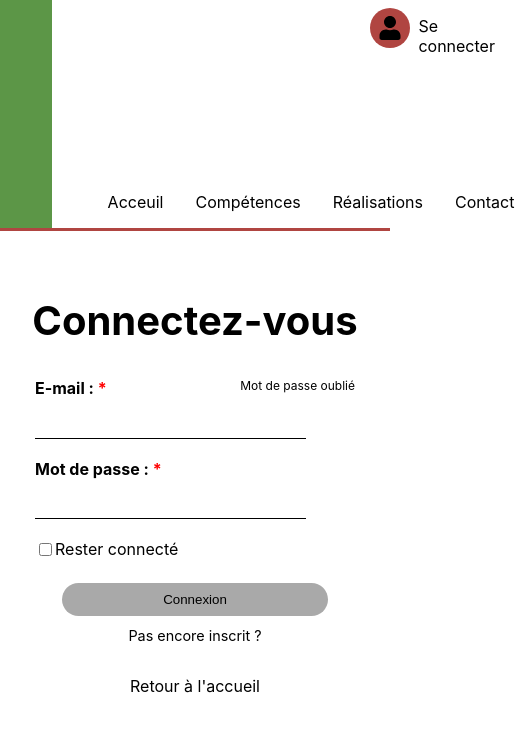
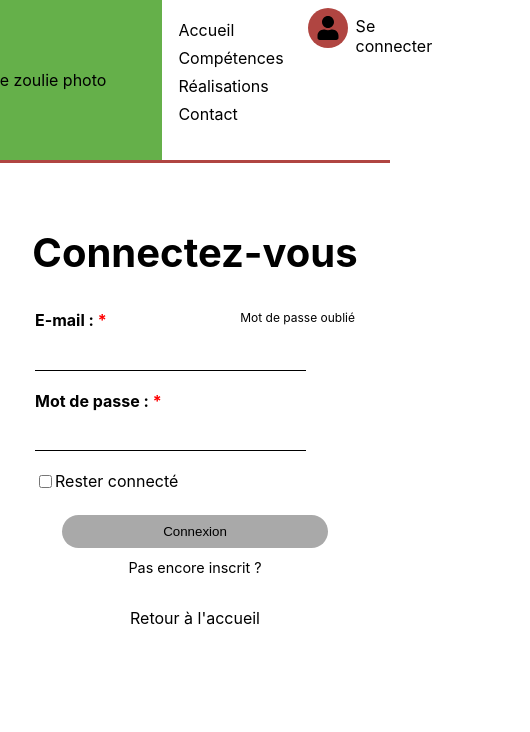
Before and after one commit to thierry-agnelli/portefolio, a React (Create React App) app in the folder front/: page /login in a window 390 px wide. Shown: the top 732 px of the page, 530 px wide, since content can reach past the window. Built offline with nearby package versions, Linux system fonts and the light colour scheme.

Commit message:
redirection page registration et login si déjà loggé +9 préparation déploiement

```diff
--- a/front/package.json
+++ b/front/package.json
@@ -1,5 +1,6 @@
 {
   "name": "portefolio",
+  "homepage": "http://www.tagnelli.fr",
   "version": "0.1.0",
   "private": true,
   "type": "module",
--- a/front/src/assets/components/Banner/Banner.js
+++ b/front/src/assets/components/Banner/Banner.js
@@ -19,7 +19,7 @@ const Banner = () => {
                 </div>
                 <nav id="navMenu">
                     <ul>
-                        <li><Link to="/accueil" className="link">Acceuil</Link></li>
+                        <li><Link to="/accueil" className="link">Accueil</Link></li>
                         <li><Link to="/competences" className="link">Compétences</Link></li>
                         <li><Link to="/realisations" className="link">Réalisations</Link></li>
                         <li><Link to="/contact" className="link">Contact</Link></li>
--- a/front/src/assets/components/Banner/style.css
+++ b/front/src/assets/components/Banner/style.css
@@ -8,9 +8,12 @@
 }
 
 #bannerLeftPart{
-    flex:2;
-    min-width: 12em;
-    background-color: #5C9647;
+    flex:1;
+    min-width: 15em;
+    background-color: #65B04A;
+    display: flex;
+    align-items: center;
+    justify-content: center;
 }
 
 #bannerRightPart{
@@ -27,8 +30,31 @@
     flex: 4;
 }
 
+#navMenu ul{
+    display : flex;
+    flex-direction: row;
+    align-items: flex-end;
+    padding-top: 7.5em;
+    list-style: none;
+}
+
+#navMenu ul li{
+    margin : 0em 1em;
+}
+
 @media (max-width: 720px){
-    #bannerRightPart{
+    /* #bannerRightPart{
         flex-direction: column;
+    } */
+
+    #navMenu ul{
+        flex-direction: column;
+        padding-top: 0;
+        padding-left: 0;
+        align-items: flex-start;
+    }
+
+    #navMenu ul li{
+        margin : 0.25em 1em;
     }
 }
--- a/front/src/assets/components/Body/style.css
+++ b/front/src/assets/components/Body/style.css
@@ -3,15 +3,3 @@
     flex:8;
     margin: 2em;
 }
-
-#navMenu ul{
-    display : flex;
-    flex-direction: row;
-    align-items: flex-end;
-    padding-top: 7.5em;
-    list-style: none;
-}
-
-#navMenu ul li{
-    margin : 0em 1em;
-}
--- a/front/src/assets/components/Home/Home.js
+++ b/front/src/assets/components/Home/Home.js
@@ -10,7 +10,7 @@ const Home = () => {
     // Context
     const context = useContext(AppContext);
 
-    return(
+    return (
         <div>
             <div>Ici il y aura du contenu</div>
         </div>
--- a/front/src/assets/components/Login/Login.js
+++ b/front/src/assets/components/Login/Login.js
@@ -122,7 +122,8 @@ const Login = () => {
                 <Link to="/registration" id="registerLink" className="link">Pas encore inscrit ?</Link>
                 <div className="error">{error ? error: null}</div>
                 <Link to="/acceuil" className="link" >Retour à l'accueil</Link>
-                {logInSucces ? <Redirect to="/accueil"/>: null}
+                {/* Redirection vers accueil si réussite de connexion ou si déjà connecté */}
+                {logInSucces || context.getUser() ? <Redirect to="/accueil"/>: null}
             </div>
     );
 };
--- a/front/src/assets/components/Registration/Registration.js
+++ b/front/src/assets/components/Registration/Registration.js
@@ -1,8 +1,10 @@
 // Dépendances
-import { useState, useRef } from "react";
-import { Link } from "react-router-dom";
+import { useState, useRef, useContext } from "react";
+import { Link, Redirect } from "react-router-dom";
 // Style
 import "./style.css";
+// Contexte
+import { AppContext } from "../../../App";
 // Config
 import config from "../../../config.json"
 
@@ -22,12 +24,16 @@ const Registration = () => {
     });
     const [success, setSuccess] = useState(false);
     const [error, setError] = useState("");
+
     /* Références */
     const emailRef = useRef(null);
     const lastNameRef = useRef(null);
     const cityRef = useRef(null);
     const pwdRef = useRef(null);
     const repeatPwdRef = useRef(null);
+
+    /* Contexte */
+    const context = useContext(AppContext);
 
     /* Fonctions */
     const checkRepeatPwd = () => {
@@ -142,6 +148,8 @@ const Registration = () => {
 
     return (
         <div id="registerContainer">
+            {context.getUser() ? <Redirect to="/accueil" /> :
+                <>
                     {!success ?
                         <>
                             <h2>Inscription</h2>
@@ -177,6 +185,7 @@ const Registration = () => {
                             <p>Un e-mail de confirmation vous a été envoyé. Veuillez consulter votre boîte de réception.</p>
                         </>}
                     <Link to="/acceuil" className="link" >Retour à l'accueil</Link>
+                </>}
         </div>
     );
 };
--- a/front/src/assets/components/ResetPassword/ResetPassword.js
+++ b/front/src/assets/components/ResetPassword/ResetPassword.js
@@ -1,6 +1,6 @@
 // Dépendances
 import { useState, useRef, useEffect } from "react";
-import { Link, useParams } from "react-router-dom";
+import { Link, useParams, Redirect } from "react-router-dom";
 // Config
 import config from "../../../config.json"
 // Style
--- a/front/src/config.json
+++ b/front/src/config.json
@@ -1,4 +1,4 @@
 {
-    "API_URL": "http://localhost:3001",
-    "_API_URL": "https://tagnel.osc-fr1.scalingo.io"
+    "_API_URL": "http://localhost:3001",
+    "API_URL": "https://tagnel-back.osc-fr1.scalingo.io"
 }
```
Also changed, not shown: front/src/assets/medias/images/profil.jpg (added). Lines whose indentation alone changed are shown as unchanged.
